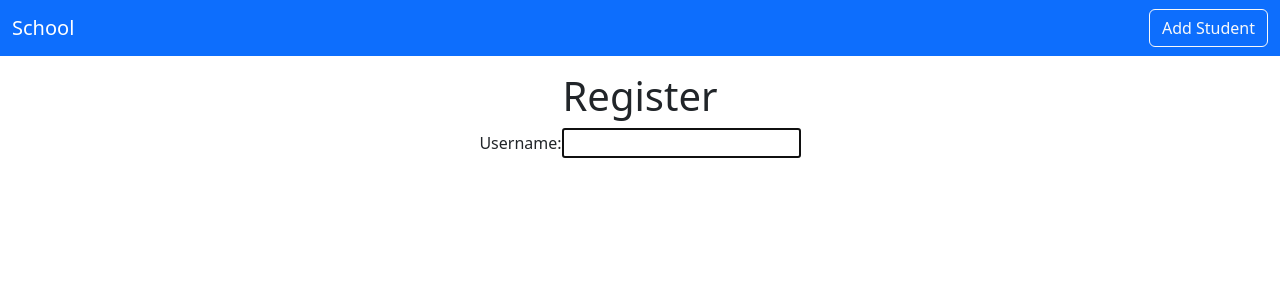
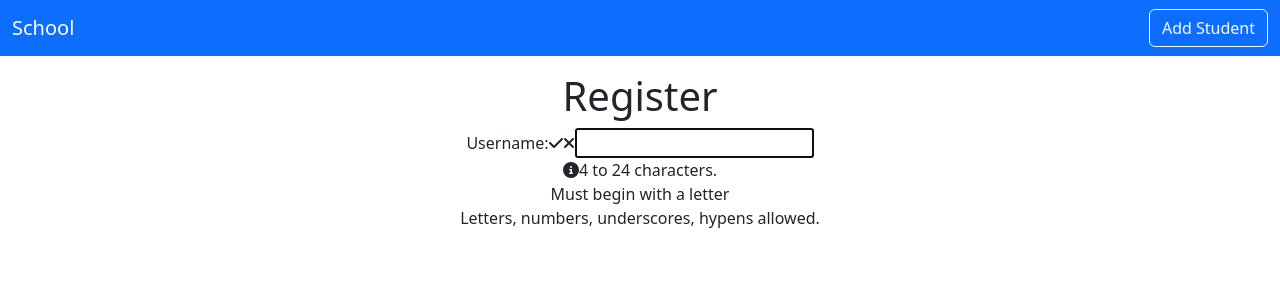
Before and after one commit to AmlanAlok/client-polo-react, a React (Create React App) app: page /signup in a window 1280 px wide. Shown: the top 300 px of the page. Built offline with nearby package versions, Linux system fonts and the light colour scheme.

Commit message:
added msg or username

```diff
--- a/src/pages/SignUp.js
+++ b/src/pages/SignUp.js
@@ -64,6 +64,12 @@ export default function SignUp() {
             <form>
                 <label htmlFor="username">
                     Username:
+                    <span className={validName ? 'valid' : 'hide'}>
+                        <FontAwesomeIcon icon={faCheck} />
+                    </span>
+                    <span className={validName || !user ? 'hide' : 'invalid'}>
+                        <FontAwesomeIcon icon={faTimes} />
+                    </span>
                 </label>
                 <input type="text"
                     id='username'       // should match htmlFor in the label
@@ -76,6 +82,17 @@ export default function SignUp() {
                     onFocus={() => setUserFocus(true)}
                     onBlur={() => setUserFocus(false)}
                 />
+
+                {/* This will display only if:
+                1. username is on focus
+                2. user state is not empty
+                3. username validity is false */}
+                <p id='uidnote' className={userFocus && user && !validName ? 'instructions' : 'offscreen'}>
+                    <FontAwesomeIcon icon={faInfoCircle} />
+                    4 to 24 characters. <br />
+                    Must begin with a letter <br />
+                    Letters, numbers, underscores, hypens allowed.
+                </p>
             </form>
         </div>
     )
```
